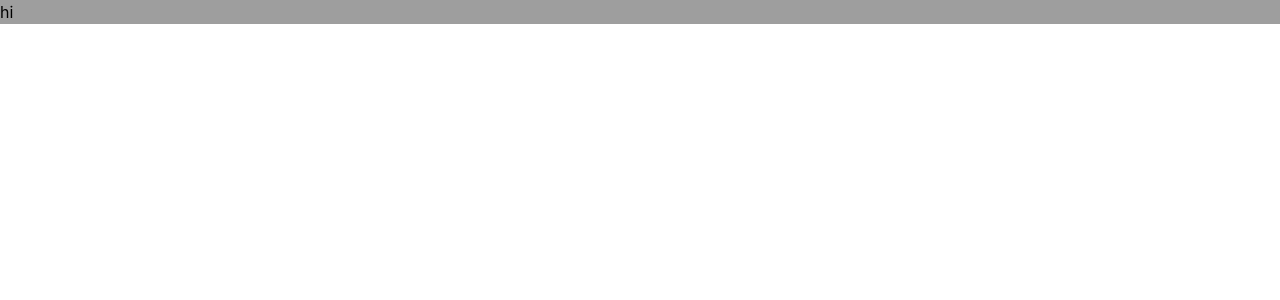
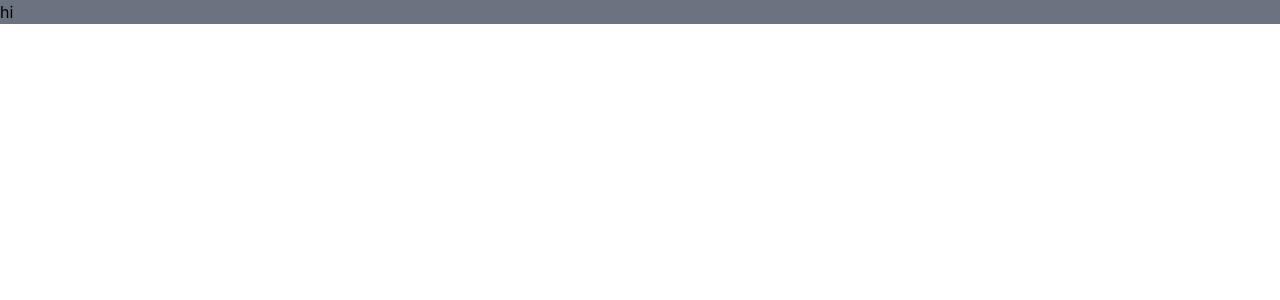
Before and after one commit to seobon/TeamTwoFront, a React (Create React App) app: page / in a window 1280 px wide. Shown: the top 300 px of the page. Built offline with nearby package versions, Linux system fonts and the light colour scheme.

Commit message:
Revert "Style: tailwind config 수정"
This reverts commit 78faf96fc73cd5002c371c0dd26dfebcce120b4c.

```diff
--- a/tailwind.config.js
+++ b/tailwind.config.js
@@ -1,39 +1,35 @@
 /** @type {import('tailwindcss').Config} */
 module.exports = {
-  content: [
-    './index.html',
-    './src/pages/**/*.{js,jsx}',
-    './src/components/**/*.{js,jsx}',
-  ],
+  content: ['./index.html', "./src/pages/**/*.{js,jsx}", "./src/components/**/*.{js,jsx}"],
   theme: {
     extend: {
-      colors: {
-        transparent: 'transparent',
-        white: '#ffffff',
-        black: '#000000',
-        gray: {
-          50: '#FAFAFA',
-          100: '#F5F5F5',
-          200: '#EEEEEE',
-          300: '#E0E0E0',
-          400: '#BDBDBD',
-          500: '#9E9E9E',
-          600: '#757575',
-          700: '#616161',
-          800: '#353535',
-          900: '#212121',
-        },
-        green: '#D2D78A',
-        deepGreen: '#71955E',
-        yellow: '#FFD796',
-        deepYellow: '#ED993E',
-        red: '#FFB1A0',
-        deepRed: '#E56F5E',
-        brown: '#E9D5C2',
-        deepBrown: '#9D8D86',
-        blue: '#E1E6FF',
-        deepBlue: '#8D8BA7',
+     color:{
+      transparent: 'transparent',
+      'white': '#ffffff',
+      'black': '#000000',
+      'gray':{
+        50:'#FAFAFA',
+        100:'#F5F5F5',
+        200:'#EEEEEE',
+        300:'#E0E0E0',
+        400:'#BDBDBD',
+        500:'#9E9E9E',
+        600:'#757575',
+        700:'#616161',
+        800:'#353535',
+        900:'#212121',
       },
+      'green':'#D2D78A',
+      'deepGreen':'#71955E',
+      'yellow':'#FFD796',
+      'deepYellow':'#ED993E',
+      'red':'#FFB1A0',
+      'deepRed':'#E56F5E',
+      'brown':'#E9D5C2',
+      'deepBrown':'#9D8D86',
+      'blue':'#E1E6FF',
+      'deepBlue':'#8D8BA7',
+     }
     },
   },
   plugins: [],
```
